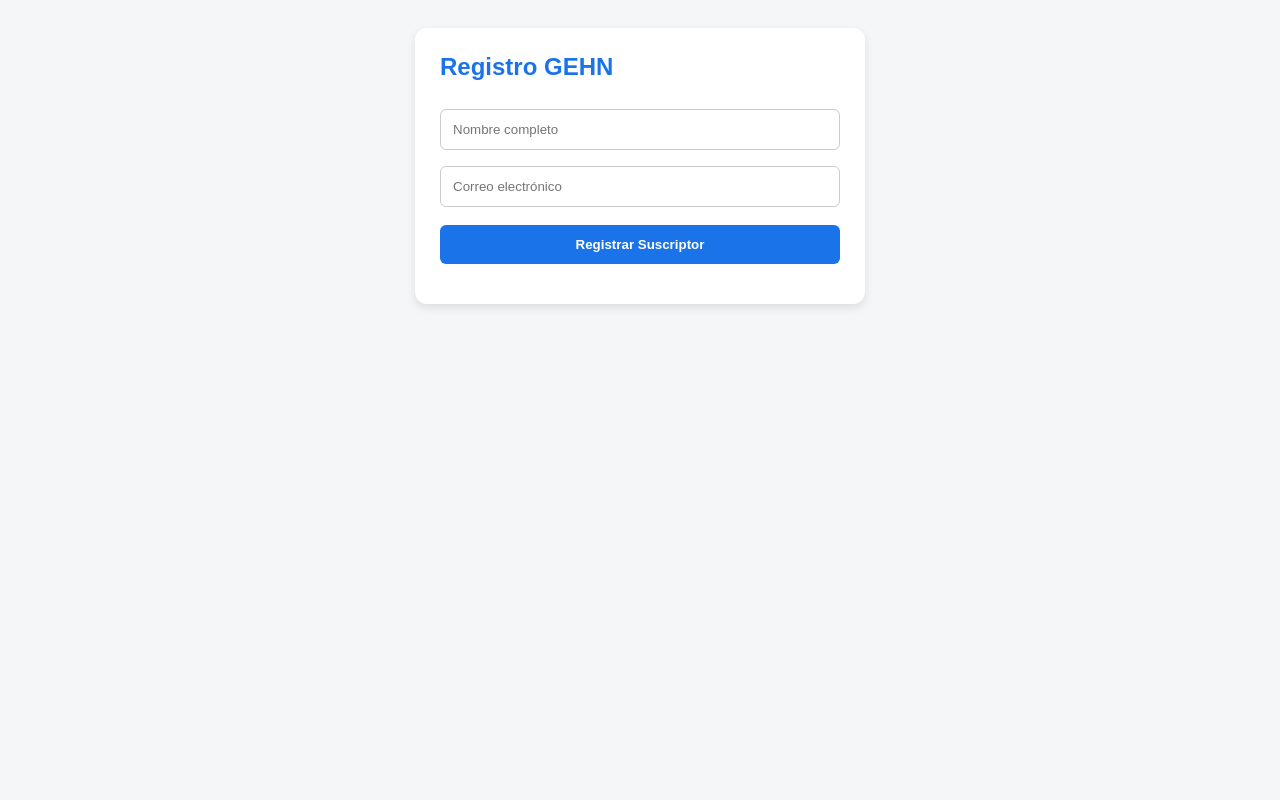
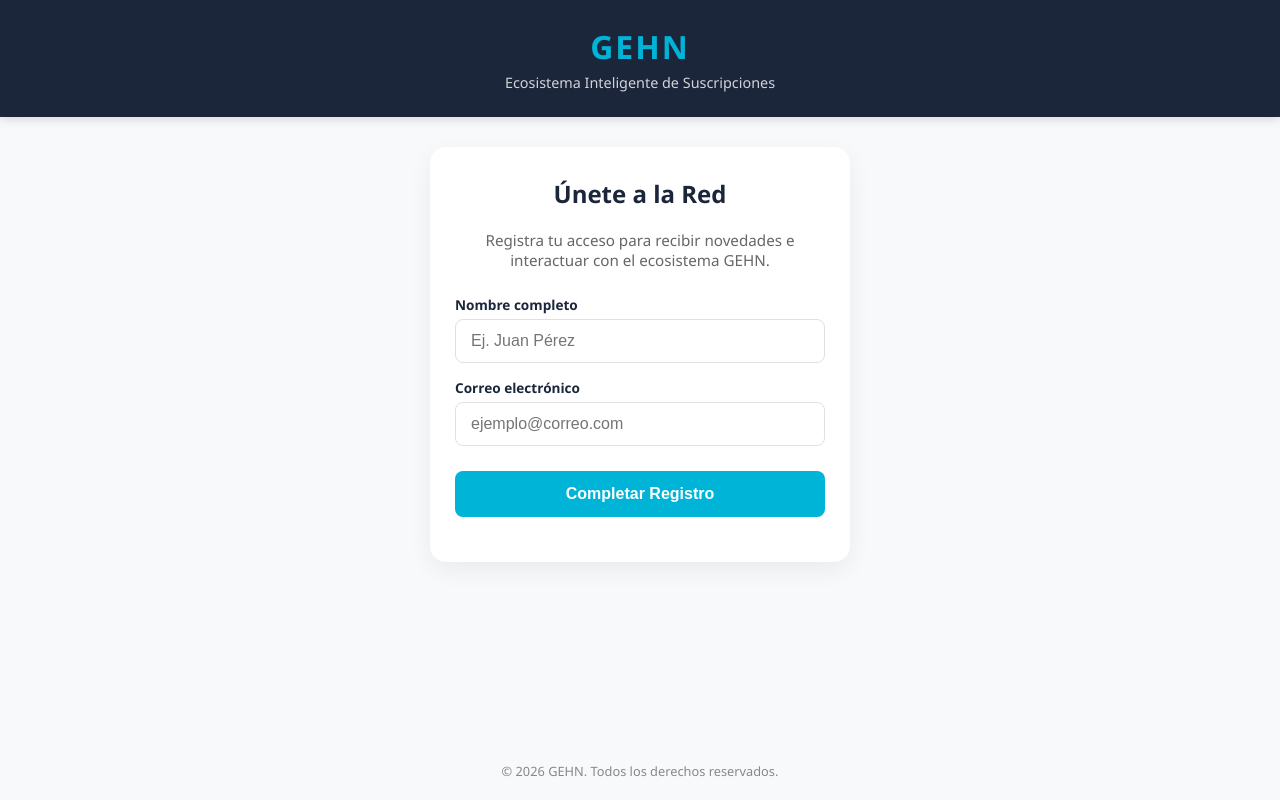
Before and after one commit to mygehn-bot/GEHN, a plain HTML site: page index.html in a window 1280 px wide. Drawn offline with Linux system fonts and the light colour scheme.

Commit message:
Update index.html

```diff
--- a/index.html
+++ b/index.html
@@ -1,73 +1,240 @@
-
 <!DOCTYPE html>
 <html lang="es">
 <head>
   <meta charset="UTF-8">
   <meta name="viewport" content="width=device-width, initial-scale=1.0">
-  <title>GEHN - Registro</title>
+  <title>GEHN - Plataforma Oficial</title>
+
+  <!-- Configuración PWA -->
   <link rel="manifest" href="manifest.json">
+  <meta name="theme-color" content="#0d1b2a">
+  <link rel="apple-touch-icon" href="https://cdn-icons-png.flaticon.com/512/2092/2092663.png">
 
   <style>
+    :root {
+      --primary: #1b263b;
+      --accent: #00b4d8;
+      --bg: #f8f9fa;
+      --card-bg: #ffffff;
+      --text: #0d1b2a;
+    }
 
-    body { font-family: sans-serif; background: #f4f6f8; padding: 20px; display: flex; justify-content: center; }
-    .card { background: white; padding: 25px; border-radius: 12px; box-shadow: 0 4px 10px rgba(0,0,0,0.1); width: 100%; max-width: 400px; }
-    h2 { color: #1a73e8; margin-top: 0; }
-    input { width: 100%; padding: 12px; margin: 8px 0; border: 1px solid #ccc; border-radius: 6px; box-sizing: border-box; }
-    button { width: 100%; padding: 12px; background: #1a73e8; color: white; border: none; border-radius: 6px; font-weight: bold; cursor: pointer; margin-top: 10px; }
-    #mensaje { margin-top: 15px; font-weight: bold; color: green; }
+    body {
+      font-family: 'Segoe UI', Tahoma, Geneva, Verdana, sans-serif;
+      background-color: var(--bg);
+      color: var(--text);
+      margin: 0;
+      padding: 0;
+      display: flex;
+      flex-direction: column;
+      align-items: center;
+      min-height: 100vh;
+    }
+
+    header {
+      width: 100%;
+      background-color: var(--primary);
+      color: white;
+      text-align: center;
+      padding: 25px 15px;
+      box-shadow: 0 2px 10px rgba(0,0,0,0.15);
+      box-sizing: border-box;
+    }
+
+    header h1 {
+      margin: 0;
+      font-size: 2rem;
+      letter-spacing: 2px;
+      color: var(--accent);
+    }
+
+    header p {
+      margin: 5px 0 0;
+      font-size: 0.9rem;
+      opacity: 0.8;
+    }
+
+    main {
+      width: 90%;
+      max-width: 420px;
+      margin: 30px auto;
+    }
+
+    .card {
+      background: var(--card-bg);
+      padding: 30px 25px;
+      border-radius: 16px;
+      box-shadow: 0 8px 24px rgba(0,0,0,0.06);
+      text-align: center;
+    }
+
+    .card h2 {
+      margin-top: 0;
+      color: var(--primary);
+    }
+
+    .card p {
+      color: #666;
+      font-size: 0.95rem;
+      margin-bottom: 25px;
+    }
+
+    .input-group {
+      text-align: left;
+      margin-bottom: 15px;
+    }
+
+    .input-group label {
+      display: block;
+      font-size: 0.85rem;
+      font-weight: bold;
+      margin-bottom: 5px;
+      color: var(--primary);
+    }
+
+    input {
+      width: 100%;
+      padding: 12px 15px;
+      border: 1.5px solid #e0e0e0;
+      border-radius: 8px;
+      font-size: 1rem;
+      box-sizing: border-box;
+      transition: border-color 0.3s;
+    }
+
+    input:focus {
+      outline: none;
+      border-color: var(--accent);
+    }
+
+    button {
+      width: 100%;
+      padding: 14px;
+      background-color: var(--accent);
+      color: white;
+      border: none;
+      border-radius: 8px;
+      font-size: 1rem;
+      font-weight: bold;
+      cursor: pointer;
+      transition: background-color 0.3s, transform 0.1s;
+      margin-top: 10px;
+    }
+
+    button:hover {
+      background-color: #0096c7;
+    }
+
+    button:active {
+      transform: scale(0.98);
+    }
+
+    button:disabled {
+      background-color: #ccc;
+    }
+
+    #msg {
+      margin-top: 15px;
+      font-weight: bold;
+      font-size: 0.95rem;
+    }
+
+    footer {
+      margin-top: auto;
+      padding: 20px;
+      font-size: 0.8rem;
+      color: #888;
+    }
   </style>
+
+  <!-- Firebase SDKs -->
+  <script src="https://www.gstatic.com/firebasejs/10.7.1/firebase-app-compat.js"></script>
+  <script src="https://www.gstatic.com/firebasejs/10.7.1/firebase-firestore-compat.js"></script>
 </head>
 <body>
 
+  <header>
+    <h1>GEHN</h1>
+    <p>Ecosistema Inteligente de Suscripciones</p>
+  </header>
+
+  <main>
     <div class="card">
-  <h2>Registro GEHN</h2>
+      <h2>Únete a la Red</h2>
+      <p>Registra tu acceso para recibir novedades e interactuar con el ecosistema GEHN.</p>
+
       <form id="registroForm">
-    <input type="text" id="nombre" placeholder="Nombre completo" required>
-    <input type="email" id="email" placeholder="Correo electrónico" required>
-    <button type="submit">Registrar Suscriptor</button>
-  </form>
-  <div id="mensaje"></div>
+        <div class="input-group">
+          <label for="nombre">Nombre completo</label>
+          <input type="text" id="nombre" placeholder="Ej. Juan Pérez" required>
         </div>
 
-<!-- SDKs de Firebase Modular CDN -->
-<script type="module">
-  import { initializeApp } from "https://www.gstatic.com/firebasejs/10.12.0/firebase-app.js";
-  import { getFirestore, collection, addDoc } from "https://www.gstatic.com/firebasejs/10.12.0/firebase-firestore.js";
+        <div class="input-group">
+          <label for="correo">Correo electrónico</label>
+          <input type="email" id="correo" placeholder="ejemplo@correo.com" required>
+        </div>
 
+        <button type="submit" id="btnSubmit">Completar Registro</button>
+      </form>
+
+      <div id="msg"></div>
+    </div>
+  </main>
+
+  <footer>
+    &copy; 2026 GEHN. Todos los derechos reservados.
+  </footer>
+
+  <script>
+    // Configuración de Firebase
     const firebaseConfig = {
-    apiKey: "AIzaSyDQPQqGLTwogLQtQPZUreCyOxQQPViobcU",
+      apiKey: "AIzaSyDQPgQGLTwqLQtQPZUreCyOxQQPViobcU",
       authDomain: "gehn-107a0.firebaseapp.com",
       projectId: "gehn-107a0",
       storageBucket: "gehn-107a0.firebasestorage.app",
       messagingSenderId: "1058890124939",
-    appId: "1:1058890124939:web:d04fae09aaf8e29e5c8e8e",
-    measurementId: "G-V43BNVRFR5"
+      appId: "1:1058890124939:web:d04fae09aaf8e29e5c8e8e"
     };
 
-  const app = initializeApp(firebaseConfig);
-  const db = getFirestore(app);
+    // Inicializar Firebase
+    firebase.initializeApp(firebaseConfig);
+    const db = firebase.firestore();
 
-  document.getElementById('registroForm').addEventListener('submit', async (e) => {
+    // Guardar datos en Firestore
+    const form = document.getElementById('registroForm');
+    const msg = document.getElementById('msg');
+    const btn = document.getElementById('btnSubmit');
+
+    form.addEventListener('submit', async (e) => {
       e.preventDefault();
+      btn.disabled = true;
+      msg.style.color = '#333';
+      msg.innerText = 'Procesando registro...';
+
       const nombre = document.getElementById('nombre').value;
-    const email = document.getElementById('email').value;
-    const msg = document.getElementById('mensaje');
+      const correo = document.getElementById('correo').value;
 
       try {
-      await addDoc(collection(db, "Usuarios"), {
-        Nombre: nombre,
-        Email: email,
-        CreadoEn: new Date().toISOString()
+        await db.collection('suscriptores').add({
+          nombre: nombre,
+          correo: correo,
+          fechaRegistro: new Date()
         });
-      msg.style.color = "green";
-      msg.innerText = "¡Usuario guardado con éxito en Firestore!";
-      document.getElementById('registroForm').reset();
+        msg.style.color = '#2a9d8f';
+        msg.innerText = '¡Bienvenido! Te has registrado con éxito.';
+        form.reset();
       } catch (error) {
-      msg.style.color = "red";
-      msg.innerText = "Error al guardar: " + error.message;
+        msg.style.color = '#e76f51';
+        msg.innerText = 'Error al registrar: ' + error.message;
+      } finally {
+        btn.disabled = false;
       }
     });
+
+    // Registrar Service Worker para PWA
+    if ('serviceWorker' in navigator) {
+      navigator.serviceWorker.register('sw.js');
+    }
   </script>
-
 </body>
 </html>
```
Lines whose indentation alone changed are shown as unchanged.
